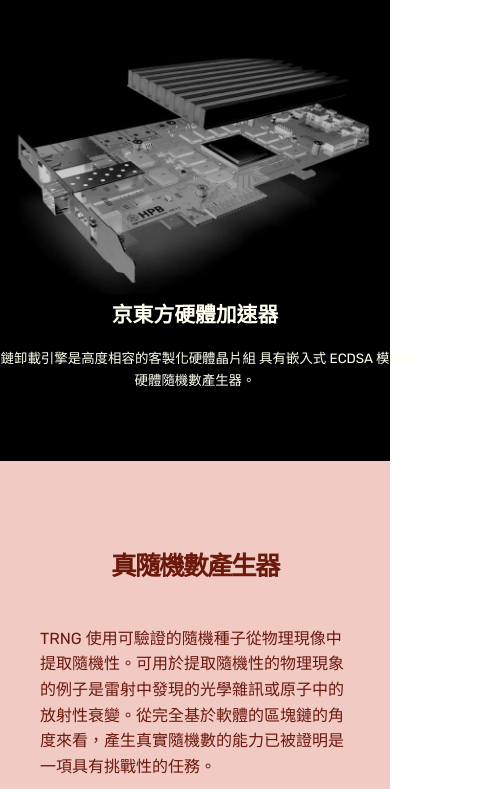
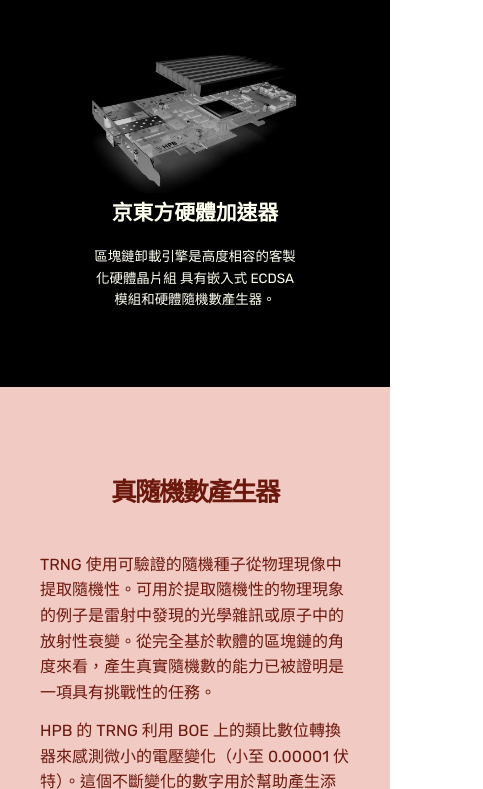
Before and after one commit to esrdapp/hyperblox-website, a plain HTML site: page index-cn.html in a window 390 px wide. Shown: the part 2816-3605 px from the top of the page, 483 px wide, since content can reach past the window. Drawn offline with Linux system fonts and the light colour scheme.

Commit message:
more fixes3

```diff
--- a/index-cn.html
+++ b/index-cn.html
@@ -169,10 +169,10 @@
       <div class="technology__cards">
         <div class="technology__card">
 
-          <div class="random__h3">
+
 
             <img src="./img/boe-card-inverted.jpg" alt="icon1" />
-          </div>
+
 
 
           <h2>京東方硬體加速器</h2>
@@ -209,7 +209,6 @@
             <h2>每個區塊都有免費隨機數</h2>
 
 
-            <div class="random__h3">
 
               <h3 style="background-color: #6b180d; border-radius: 10px; padding: 10px;">
                 <a href="http://hscan.org" style="color: white; text-decoration: none; transition: text-shadow 0.3s;">點擊查看即時隨機數</a>
--- a/queries.css
+++ b/queries.css
@@ -169,11 +169,6 @@
 
   .technology__card {
     margin-bottom: 3.2rem; /* 4rem * 0.8 */
-    max-width: 64rem; /* 80rem * 0.8 */
-  }
-
-  .technology__card img {
-    width: 56rem; /* 70rem * 0.8 */
   }
 
   .technology__title {
@@ -484,9 +479,17 @@
     max-height: 221px;
   }
 
-  .technology__card img {
-    padding-left: 5rem;
-    padding-right: 5rem;
+  .technology__cards {
+    margin-top: 2.8rem; /* 3.5rem * 0.8 */
+    margin-bottom: 5.52rem; /* 6.9rem * 0.8 */
+    padding-left: 3rem;
+    padding-right: 3rem;
+  }
+
+  .technology__card {
+    margin-bottom: 4rem;
+    text-align: center;
+    color: ivory;
   }
 
   .container {
@@ -564,12 +567,6 @@
     font-size: 2rem;
     padding-left: 5rem;
     padding-right: 5rem;
-  }
-
-  .technology__cards {
-    margin-left: 0;
-    margin-right: 0;
-    padding: 0%;
   }
 
   .random__title {
--- a/styles.css
+++ b/styles.css
@@ -403,12 +403,12 @@ h3 {
   margin-left: 8rem;
   margin-right: 8rem;
   margin-bottom: 4rem;
-  max-width: 80rem;
   text-align: center;
   color: ivory;
 }
 
 .technology__card img {
+  max-width: 100%; /* Ensure image never exceeds the width of its container */
   transition: filter 0.3s ease; /* Add transition for smooth effect */
   filter: grayscale(100%); /* Convert image to monochrome */
 }
```
Also changed, not shown: index.html (+2 -3 lines).
